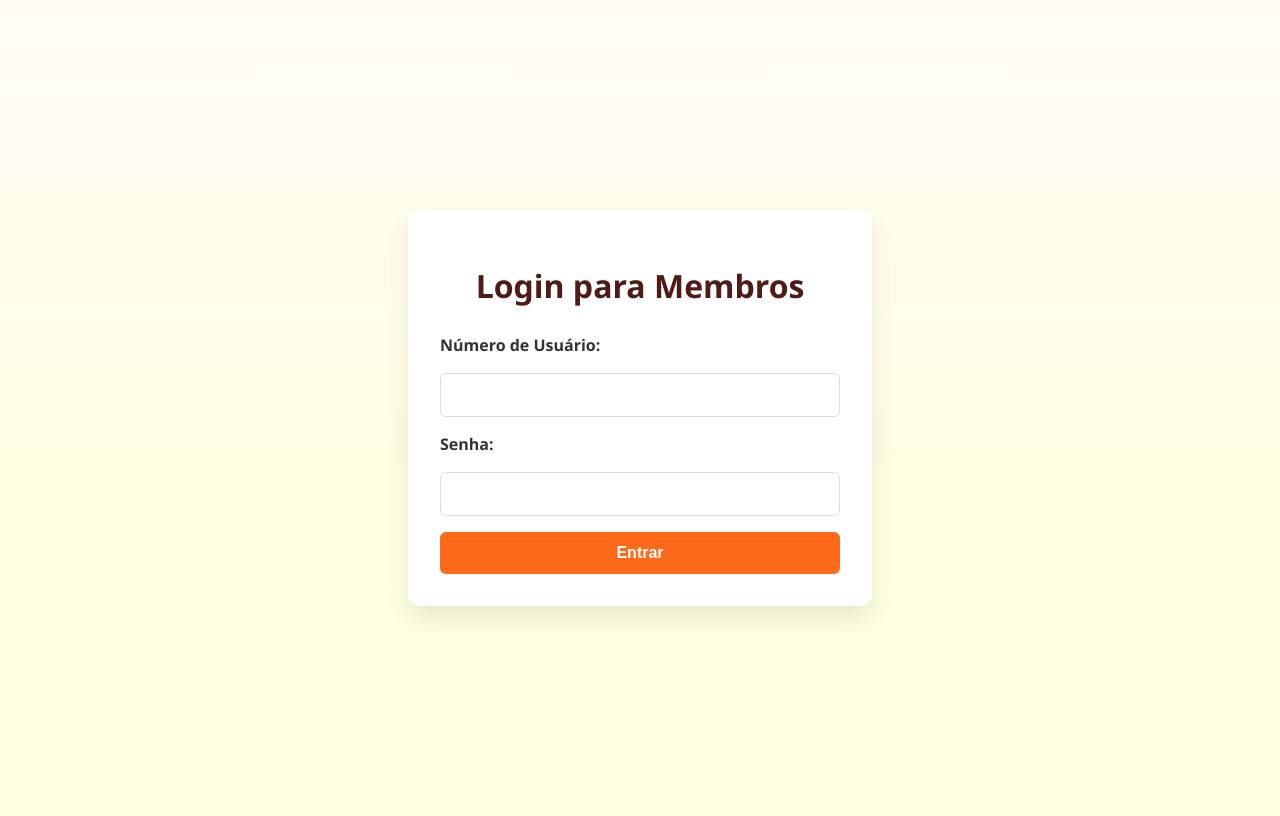
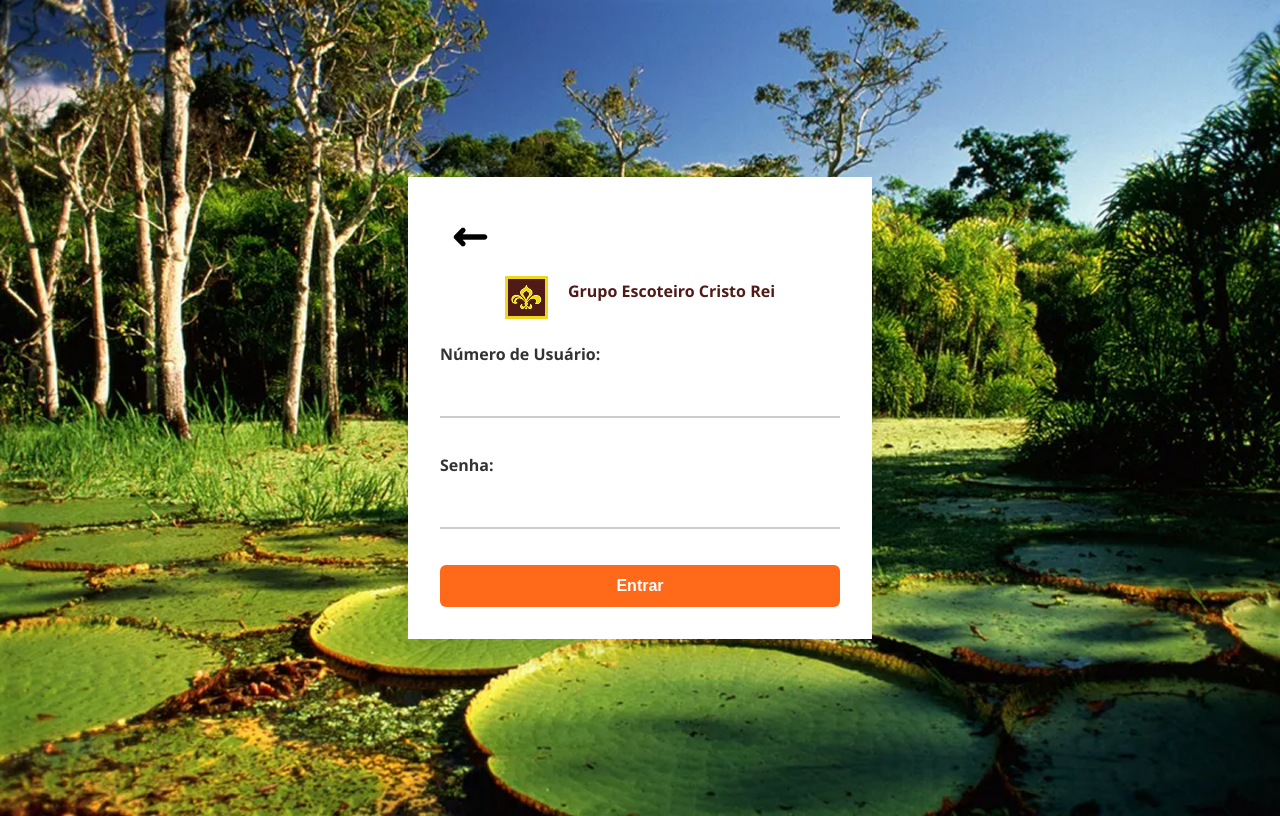
Before and after one commit to MYTYZHUYA/Escoteiro-Cristo-Rei, a PHP site: page /login.html in a window 1280 px wide. Run offline with PHP 8.4, Linux system fonts and the light colour scheme.

Commit message:
pagina de login não completa

```diff
--- a/public/css/login_page.css
+++ b/public/css/login_page.css
@@ -1,11 +1,13 @@
 /* Tipografia e fundo */
 body{
   font-family: "Segoe UI", Roboto, Arial, Helvetica, sans-serif;
-  background: linear-gradient(180deg,#fffdf5 0%, #FFFFE3 60%);
   color: #222;
   -webkit-font-smoothing:antialiased;
   -moz-osx-font-smoothing:grayscale;
   line-height: 1.45;
+  background-image: url(../img/01-as-paisagens-naturais-mais-lindas-do-brasil-floresta-amazonica2-min\.jpg);
+  background-repeat: no-repeat;
+  background-size: cover;
 }
 
 
@@ -15,21 +17,22 @@ body{
   display: flex;
   align-items: center;
   justify-content: center;
-  background: linear-gradient(180deg,#fffdf5 0%, #FFFFE3 60%);
   /* Espaço reservado para imagem de fundo dos escoteiros */
   /* background-image: url('img/escoteiros-bg.jpg'); */
   /* background-size: cover; */
   /* background-position: center; */
 }
 
+
 .login-modal {
   background-color: #fff;
   padding: 2rem;
-  border-radius: 12px;
   box-shadow: 0 12px 28px rgba(0,0,0,0.1);
   max-width: 400px;
   width: 90%;
   text-align: center;
+  display: flex;
+  flex-direction: column;
 }
 
 .login-modal h1 {
@@ -55,9 +58,17 @@ body{
   border: 1px solid #ddd;
   border-radius: 6px;
   font-size: 1rem;
+  border: none; border-bottom: 2px solid #ccc;
+  padding: 8px 0;
+  font-size: 16px;
+  width: 100%;
+  box-sizing: border-box;
+  margin-bottom: 20px;
+  outline: none;
+  border-radius: 0%;
 }
 
-.login-modal button {
+.login-button{
   background: #ff6a1a;
   color: #fff;
   padding: 0.75rem;
@@ -69,8 +80,30 @@ body{
   transition: background 0.2s;
 }
 
-.login-modal button:hover {
+.login-button:hover {
   background: #e55a0f;
+}
+
+.botao-voltar {
+  margin-right: auto;
+  background: white;
+  color: black;
+  height: 60px;
+  width: 60px;
+  border: none;
+  cursor: pointer;
+
+  p {
+    height: 50px;
+    line-height: 45px;
+    margin: 0;
+    text-align: center;
+  }
+}
+
+.botao-voltar :hover {
+  transition: all 100ms;
+  background: #c4c4c4;
 }
 
 .login-modal .error {
@@ -78,6 +111,14 @@ body{
   font-size: 0.9rem;
   margin-top: 0.5rem;
 }
+
+.login-titulo {
+  align-items: center;
+  justify-content: center;
+  margin-bottom: 1rem;
+  display: flex;
+}
+
 
 /* Responsividade login */
 @media (max-width: 768px) {
--- a/public/login.html
+++ b/public/login.html
@@ -8,7 +8,11 @@
 </head>
 <body class="login-page">
     <div class="login-modal">
-        <h1>Login para Membros</h1>
+        <button class="botao-voltar"><img src="img/pngtree-arrow-shape-black-simple-and-cute-png-image_5235845(1) 1.png" alt="" style="height: 20px; width: 35px;"></button>
+        <div class="login-titulo">
+            <img src="img/logo_quadrada.jpg" alt="" style="margin-right: 20px;">
+            <h1 style="font-size: medium;">Grupo Escoteiro Cristo Rei</h1>
+        </div>
         <form id="login-form">
             <label for="numero">Número de Usuário:</label>
             <input type="text" id="numero" name="numero" required>
@@ -16,7 +20,7 @@
             <label for="senha">Senha:</label>
             <input type="password" id="senha" name="senha" required>
 
-            <button type="submit">Entrar</button>
+            <button class="login-button" type="submit">Entrar</button>
             <div id="error-message" class="error" style="display: none;"></div>
         </form>
     </div>
```
Also changed, not shown: public/img/01-as-paisagens-naturais-mais-lindas-do-brasil-floresta-amazonica2-min.jpg (added), public/img/logo_quadrada.jpg (added), public/img/pngtree-arrow-shape-black-simple-and-cute-png-image_5235845(1) 1.png (added).
